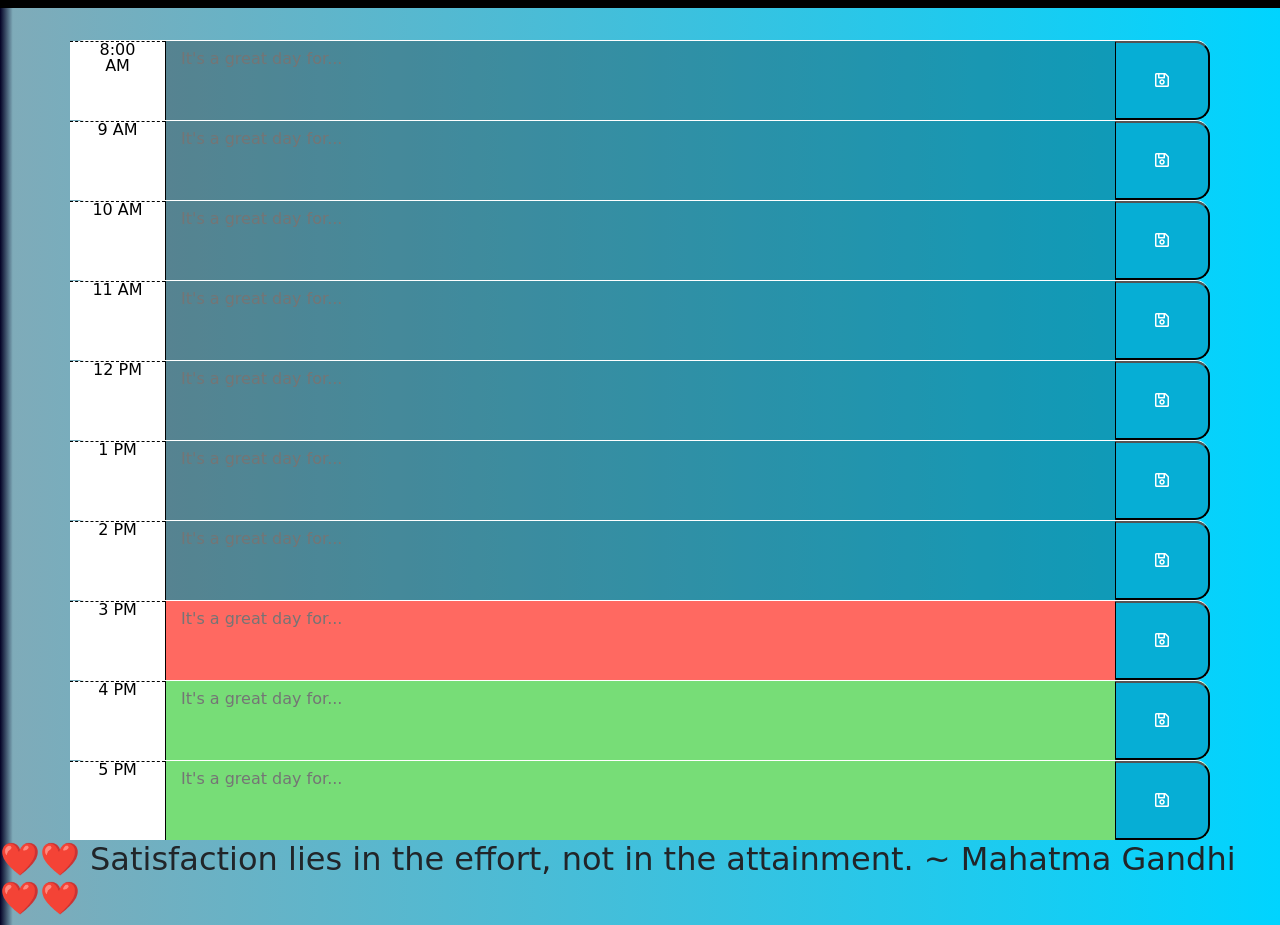
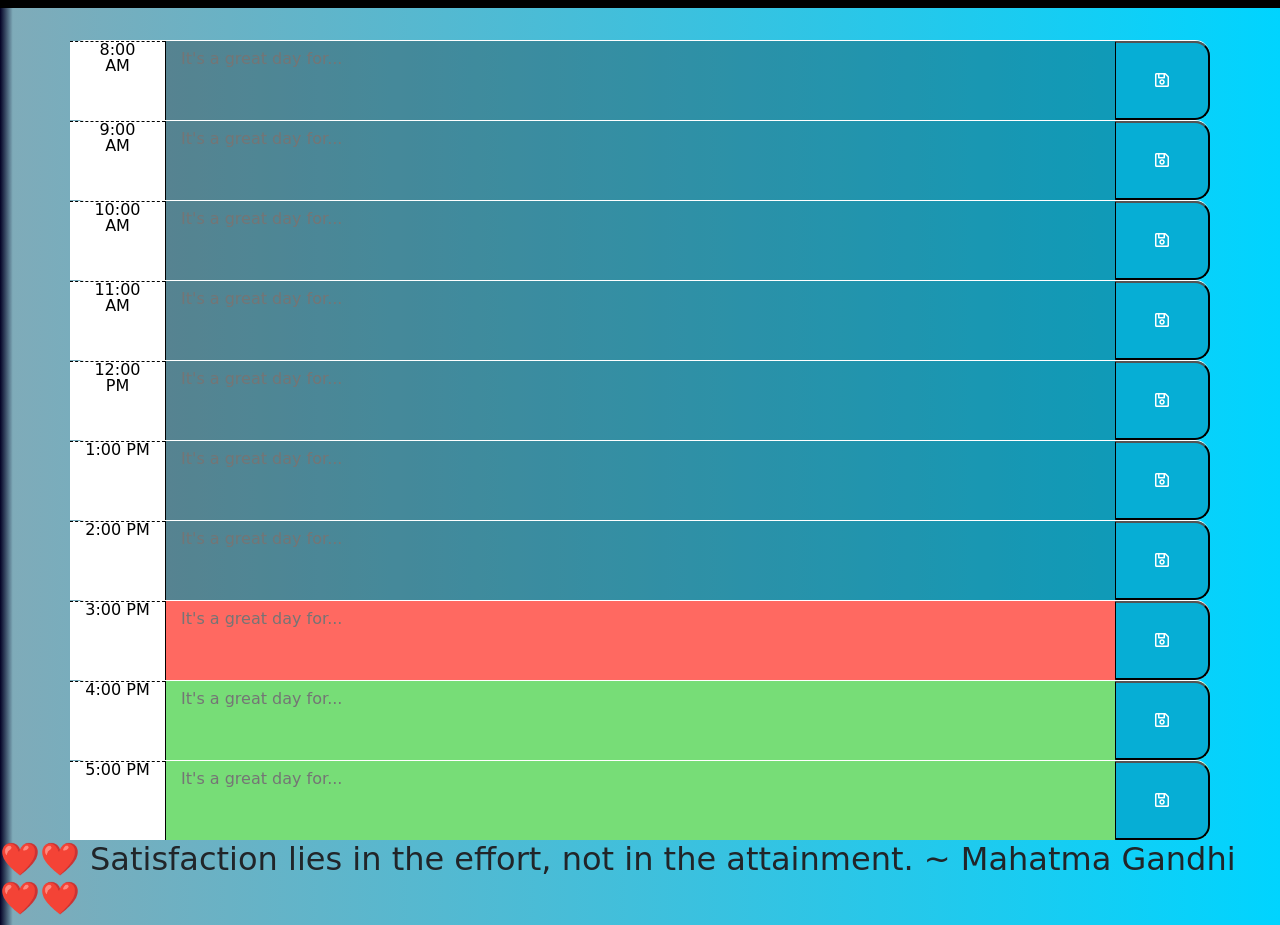
Before and after one commit to detrasmental/Work-Day-Scheduler, a plain HTML site: page index.html in a window 1280 px wide. Shown: the part 346-1271 px from the top of the page. Drawn offline with nearby package versions, Linux system fonts and the light colour scheme; a web font is replaced by a local one.

Commit message:
updated times

```diff
--- a/index.html
+++ b/index.html
@@ -40,47 +40,47 @@
   </div>
 
 <div class="row time-block" id="9">
-    <div class="col-1 hour">9 AM</div>
+    <div class="col-1 hour">9:00 AM</div>
     <textarea placeholder="It's a great day for..." class="col-10 schedule"></textarea>
     <button class="col-1 saveBtn"><i class="far fa-save"></i></button>
   </div>
   <div class="row time-block" id="10">
-    <div class="col-1 hour">10 AM</div>
+    <div class="col-1 hour">10:00 AM</div>
     <textarea placeholder="It's a great day for..." class="col-10 schedule"></textarea>
     <button class="col-1 saveBtn"><i class="far fa-save"></i></button>
   </div>
   <div class="row time-block" id="11">
-    <div class="col-1 hour">11 AM</div>
+    <div class="col-1 hour">11:00 AM</div>
     <textarea placeholder="It's a great day for..." class="col-10 schedule"></textarea>
     <button class="col-1 saveBtn"><i class="far fa-save"></i></button>
   </div>
   <div class="row time-block" id="12">
-    <div class="col-1 hour">12 PM</div>
+    <div class="col-1 hour">12:00 PM</div>
     <textarea placeholder="It's a great day for..." class="col-10 schedule"></textarea>
     <button class="col-1 saveBtn"><i class="far fa-save"></i></button>
   </div>
   <div class="row time-block" id="13">
-    <div class="col-1 hour">1 PM</div>
+    <div class="col-1 hour">1:00 PM</div>
     <textarea placeholder="It's a great day for..." class="col-10 schedule"></textarea>
     <button class="col-1 saveBtn"><i class="far fa-save"></i></button>
   </div>
   <div class="row time-block" id="14">
-    <div class="col-1 hour">2 PM</div>
+    <div class="col-1 hour">2:00 PM</div>
     <textarea placeholder="It's a great day for..." class="col-10 schedule"></textarea>
     <button class="col-1 saveBtn"><i class="far fa-save"></i></button>
   </div>
   <div class="row time-block" id="15">
-    <div class="col-1 hour">3 PM</div>
+    <div class="col-1 hour">3:00 PM</div>
     <textarea placeholder="It's a great day for..." class="col-10 schedule"></textarea>
     <button class="col-1 saveBtn"><i class="far fa-save"></i></button>
   </div>
   <div class="row time-block" id="16">
-    <div class="col-1 hour">4 PM</div>
+    <div class="col-1 hour">4:00 PM</div>
     <textarea placeholder="It's a great day for..." class="col-10 schedule"></textarea>
     <button class="col-1 saveBtn"><i class="far fa-save"></i></button>
   </div>
   <div class="row time-block" id="17">
-    <div class="col-1 hour">5 PM</div>
+    <div class="col-1 hour">5:00 PM</div>
     <textarea placeholder="It's a great day for..." class="col-10 schedule"></textarea>
     <button class="col-1 saveBtn"><i class="far fa-save"></i></button>
   </div>
```
